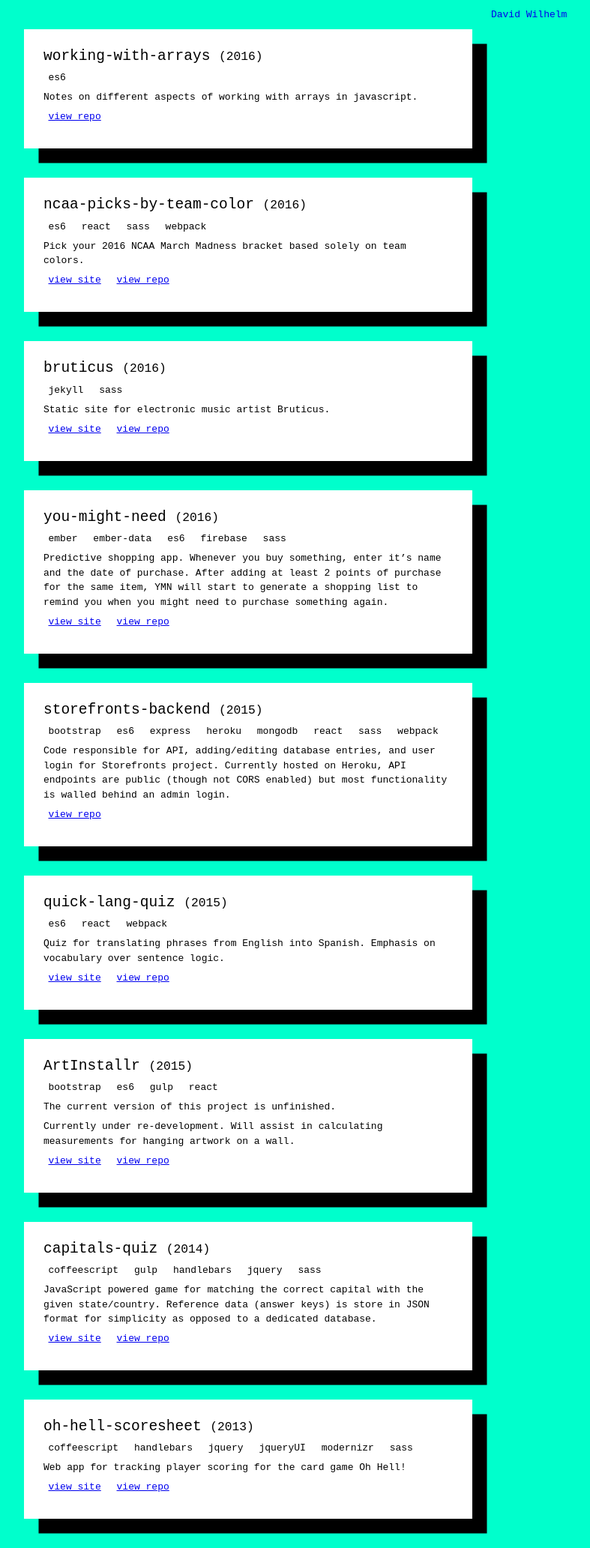
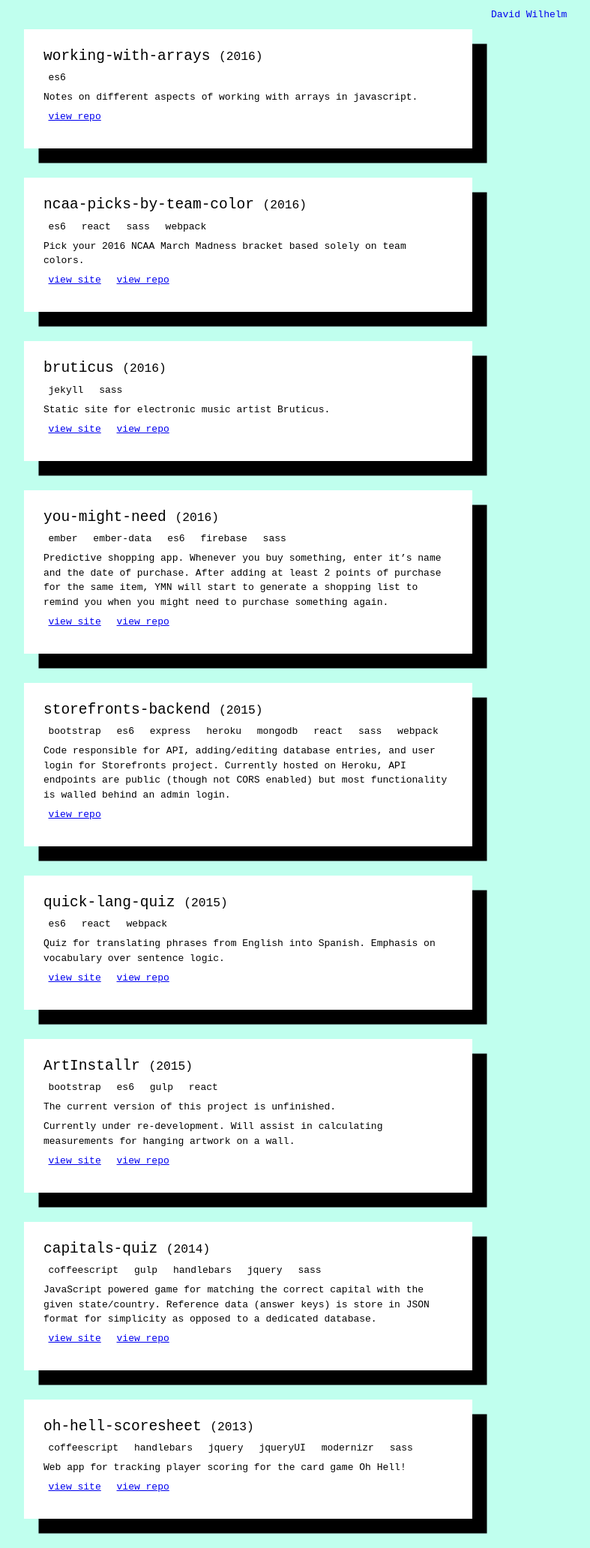
Before and after one commit to dogsGhost/dogsGhost.github.io, a Jekyll site: the page built from index.html, in a window 1280 px wide. Shown: the whole page at 75% size, without its empty margins (7-794 px from the left). Built offline with Jekyll 4.4.1, drawn with Linux system fonts in a browser that asks for light colours.

Commit message:
change background color

```diff
--- a/css/main.scss
+++ b/css/main.scss
@@ -4,7 +4,7 @@
 @charset "utf-8";
 
 $red: #EA0068;
-$green: #0FC;
+$green: #C0FFEE;
 $black: #000;
 $white: #FFF;
 $sans-serif: sans-serif;
```
